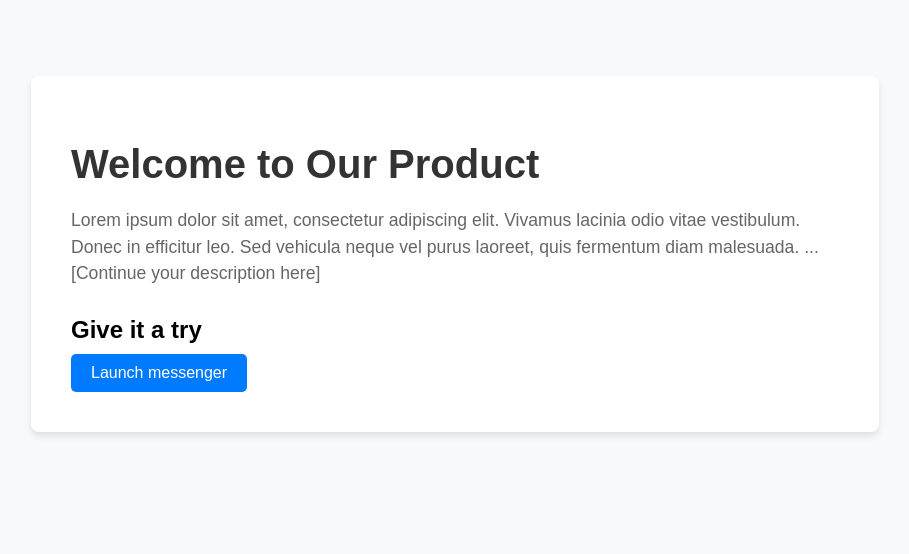
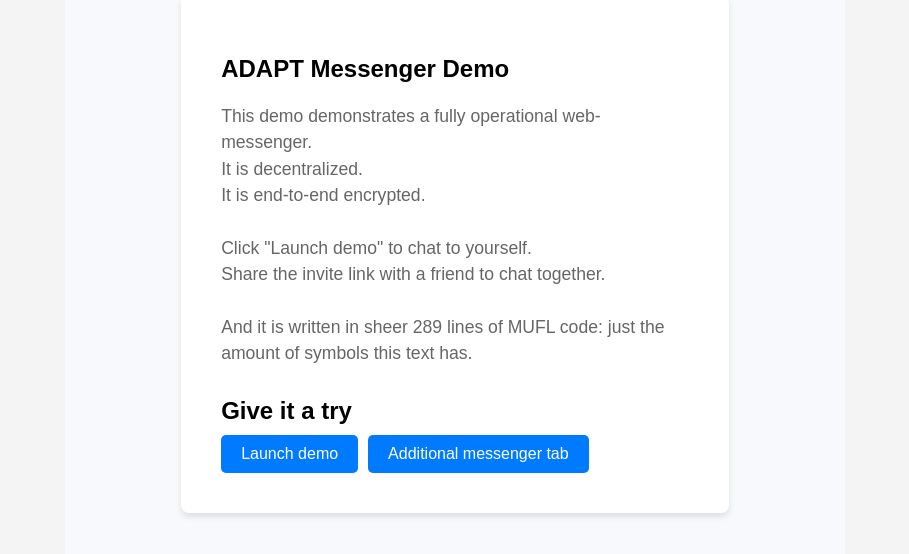
Before and after one commit to adapt-toolkit/messenger-demo, a React (Create React App) app in the folder web/: page / in a window 1280 px wide. Shown: the part 146-700 px from the top of the page, without its empty margins (185-1094 px from the left). Built offline with nearby package versions, Linux system fonts and the light colour scheme.

Commit message:
Update landing page

```diff
--- a/web/src/DemoIntroPage.css
+++ b/web/src/DemoIntroPage.css
@@ -36,14 +36,33 @@
 .demo-content button {
     padding: 10px 20px;
     font-size: 1rem;
-    background-color: #007bff;
-    color: white;
     border: none;
     border-radius: 5px;
     cursor: pointer;
     transition: background-color 0.3s;
+    margin-right: 10px;  /* Add spacing between the buttons */
+}
+
+.demo-content button:last-child {
+    margin-right: 0; /* Ensures the last button doesn't have the extra margin */
 }
 
 .demo-content button:hover {
     background-color: #0056b3;
 }
+
+/* Default "Launch demo" button */
+.demo-content button {
+    background-color: #007bff;
+    color: white;
+}
+
+/* "Additional messenger tab" button */
+.additional-tab-button {
+    background-color: #4caf50;
+    color: white;
+}
+
+.additional-tab-button:hover {
+    background-color: #388e3c; /* A slightly darker shade of green for hover effect */
+}
--- a/web/src/DemoIntroPage.tsx
+++ b/web/src/DemoIntroPage.tsx
@@ -1,27 +1,41 @@
-import React, { useEffect, useState } from 'react';
+import React from 'react';
 import './DemoIntroPage.css';
 
 const DemoIntroPage: React.FC = () => {
+
     const generateSeed = () => {
         return Math.random().toString(36).substring(2, 15) + Math.random().toString(36).substring(2, 15);
     }
 
     const handleButtonClick = () => {
+        const seed1 = generateSeed();
+        const seed2 = generateSeed();
+        window.open(`/MainPage?seed=${seed1}`, "_blank");
+        window.open(`/MainPage?seed=${seed2}`, "_blank");
+    }
+
+    const handleAdditionalTabClick = () => {
         const seed = generateSeed();
         window.open(`/MainPage?seed=${seed}`, "_blank");
     }
 
-
     return (
         <div className="demo-container">
             <div className="demo-content">
-                <h1>Welcome to Our Product</h1>
+                <h2>ADAPT Messenger Demo</h2>
                 <p>
-                    Lorem ipsum dolor sit amet, consectetur adipiscing elit. Vivamus lacinia odio vitae vestibulum. Donec in efficitur leo. Sed vehicula neque vel purus laoreet, quis fermentum diam malesuada.
-                    ... [Continue your description here]
+                    This demo demonstrates a fully operational web-messenger.<br />
+                    It is decentralized.<br />
+                    It is end-to-end encrypted.<br /><br />
+
+                    Click "Launch demo" to chat to yourself.<br />
+                    Share the invite link with a friend to chat together.<br /><br />
+
+                    And it is written in sheer 289 lines of MUFL code: just the amount of symbols this text has.
                 </p>
                 <h3>Give it a try</h3>
-                <button onClick={handleButtonClick}>Launch messenger</button>
+                <button onClick={handleButtonClick}>Launch demo</button>
+                <button onClick={handleAdditionalTabClick} className="additional-tab-button">Additional messenger tab</button>
             </div>
         </div>
     );
```
